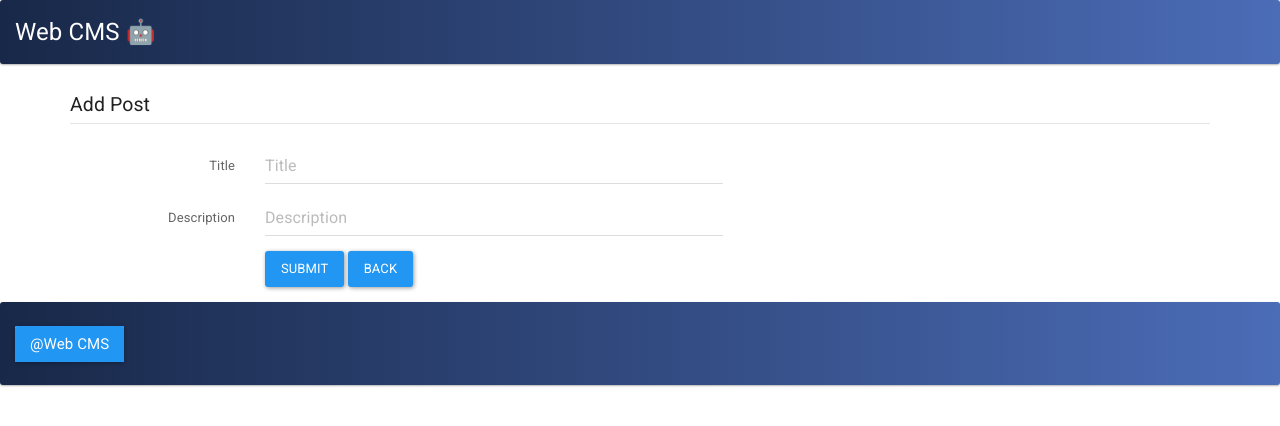
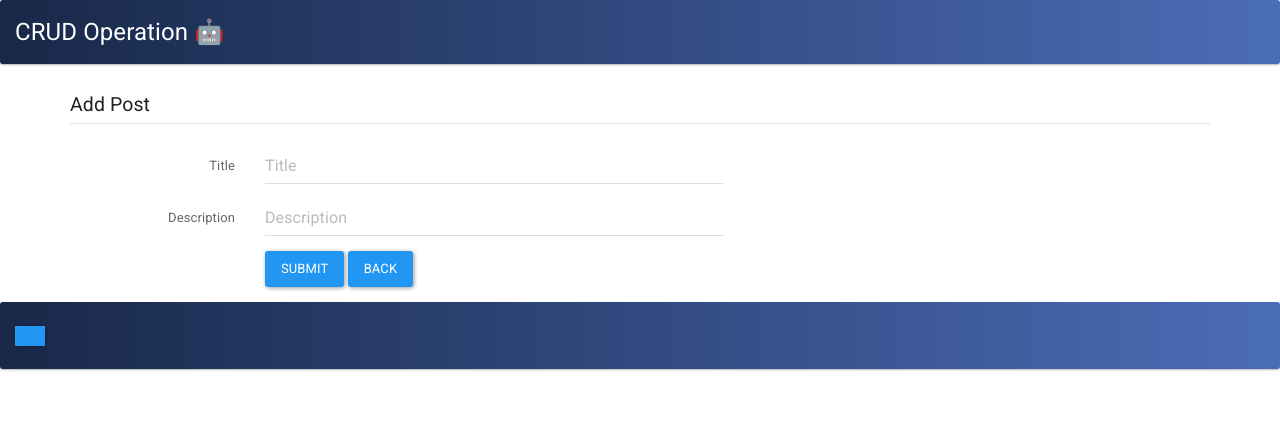
Before and after one commit to mwadtkae/CodeIgniter_Crud, a CodeIgniter app: page /index.php/welcome/save in a window 1280 px wide. Shown: the top 426 px of the page. Run offline with CodeIgniter, Linux system fonts and the light colour scheme; some libraries are stand-ins or nearby versions.

Commit message:
header and footer update

```diff
--- a/codee/application/views/footer.php
+++ b/codee/application/views/footer.php
@@ -6,7 +6,7 @@
 
 	<div class="panel panel-primary">
 	<div class="panel-heading">
-	  <h3 class="panel-title">@Web CMS</h3>
+
 	</div>
   </nav>
 </body>
--- a/codee/application/views/header.php
+++ b/codee/application/views/header.php
@@ -3,7 +3,7 @@
 <head>
 	<meta charset="utf-8">
 	<title>
-Web CMS 🤖
+  CRUD Operation 🤖
 </title>
 	<script type="text/javascript" src="<?= base_url('assets/js/bootstrap.min.js ');?>"> </script>
 	<script type="text/javascript" src="<?= base_url('assets/js/jquery-3.2.1.min.js');?>"></script>
@@ -17,7 +17,7 @@ Web CMS 🤖
   <div class="container-fluid">
     <div class="navbar-header">
 
-      <a class="navbar-brand" href="#">Web CMS 🤖</a>
+      <a class="navbar-brand" href="#">CRUD Operation 🤖</a>
     </div>
 
 
```
